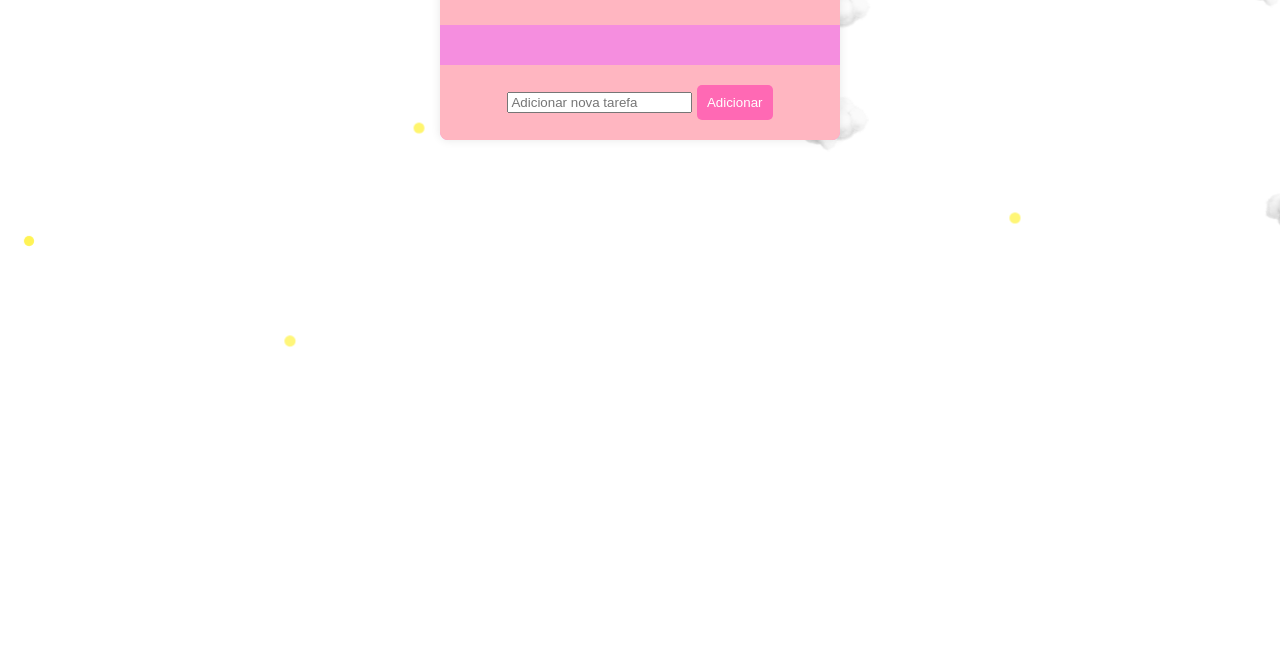
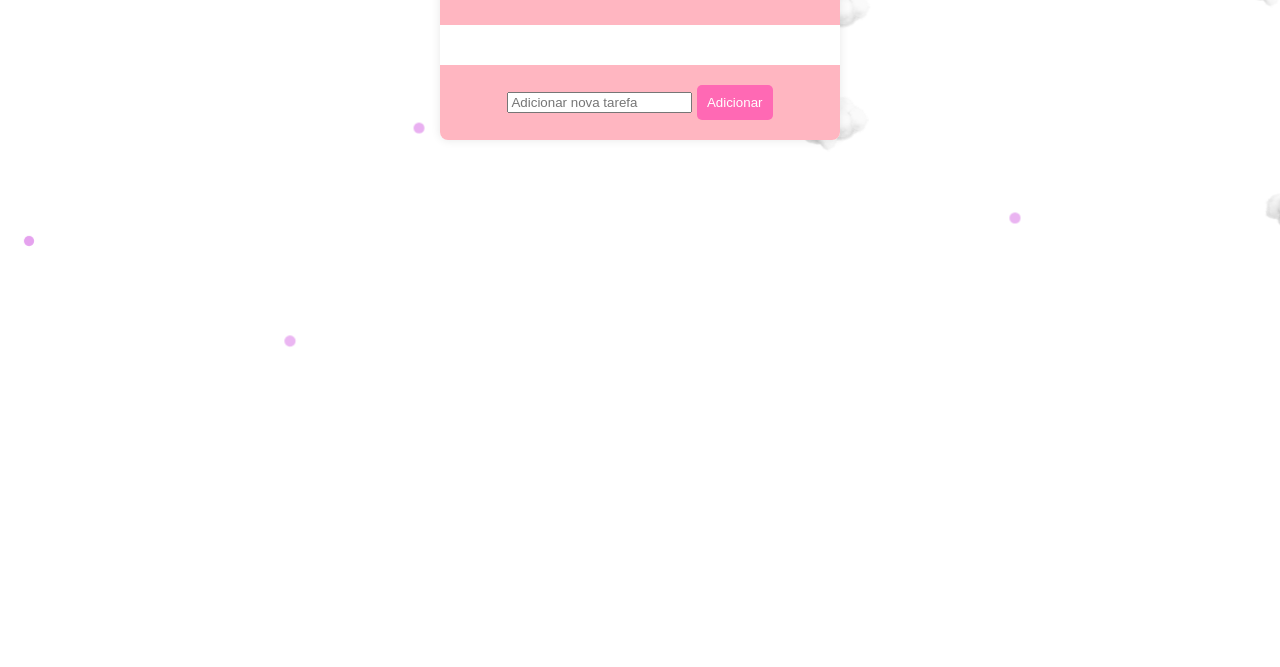
Before and after one commit to batikinha/todo_list, a plain HTML site: page index.html in a window 1280 px wide. Shown: the part 133-800 px from the top of the page. Drawn offline with Linux system fonts and the light colour scheme.

Commit message:
alteração final.

```diff
--- a/style.css
+++ b/style.css
@@ -26,7 +26,7 @@ body {
   position: absolute;
   width: 10px;
   height: 10px;
-  background-color: #ffee00;
+  background-color: #d874e6;
   border-radius: 50%;
   opacity: 0.7;
   animation: twinkle linear infinite;
@@ -48,7 +48,7 @@ body {
 #todo-container {
   max-width: 400px;
   width: 100%;
-  background-color: #f58edf;
+  background-color: #ffffff;
   border-radius: 8px;
   box-shadow: 0 0 10px rgba(0, 0, 0, 0.1);
   overflow: hidden;
```
